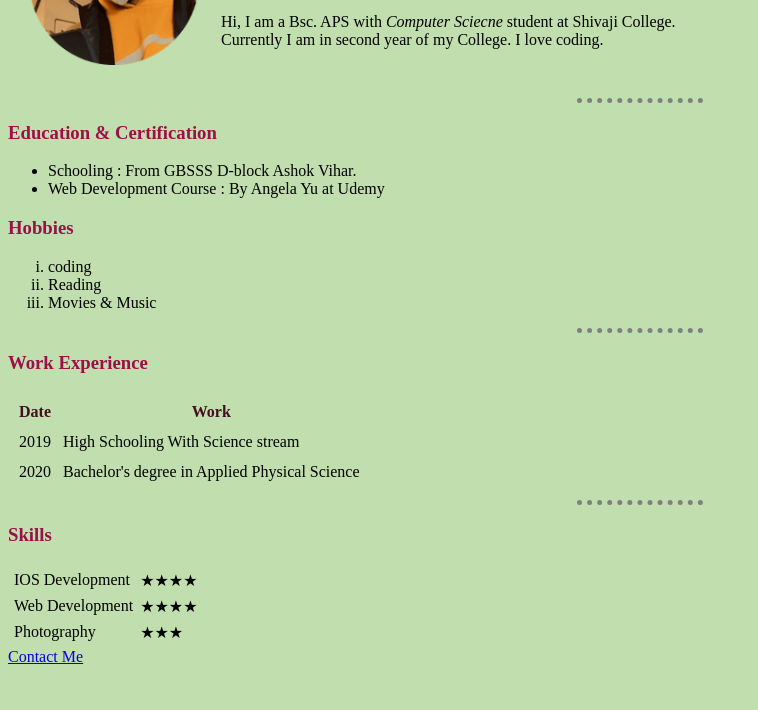
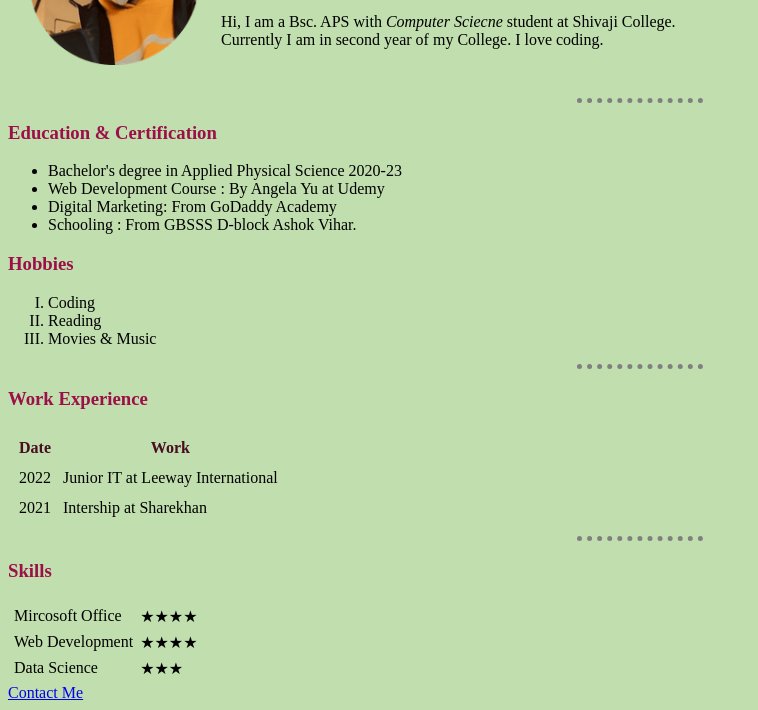
Before and after one commit to Amrendram11/Cv, a plain HTML site: page index.html in a window 1280 px wide. Shown: the part 134-844 px from the top of the page, without its empty margins (0-758 px from the left). Before the commit the page ends 808 px from the top, so only its background shows below. Drawn offline with Linux system fonts and the light colour scheme; files that its build step writes are made by us from their sources.

Commit message:
adding new details

```diff
--- a/index.html
+++ b/index.html
@@ -5,7 +5,7 @@
     <meta http-equiv="X-UA-Compatible" content="IE=edge">
     <meta name="viewport" content="width=device-width, initial-scale=1.0">
     <title>Amrendram's Personal Site</title>
-    <link rel="stylesheet" href="styles.css">
+    <link rel="stylesheet" href="CSS/styles.css">
 
 </head>
   <body>
@@ -13,28 +13,28 @@
           <tr>
               <td><img src="kumar.png" alt="Kumar Amrendram linkdln Picture"></td>
               <td>
-
                 <h1>Kumar Amrendram</h1>
                 <p><em>Student at <strong><a href="https://www.shivajicollege.ac.in/">Shivaji College</a></strong></em></p>
                 <p>
                     Hi, I am a Bsc. APS with <em>Computer Sciecne </em>student at Shivaji College.<br>
                     Currently I am in second year of my College. I love coding.
                 </p>
-
               </td>
           </tr>
       </table>
     <hr>
     <h3>Education & Certification</h3>
     <ul>
+        <li>Bachelor's degree in Applied Physical Science 2020-23</li>
+        <li>Web Development Course : By Angela Yu at Udemy</li>
+        <li>Digital Marketing: From GoDaddy Academy</li>
         <li>Schooling : From GBSSS D-block Ashok Vihar.</li>
-        <li>Web Development Course : By Angela Yu at Udemy</li>
     </ul>
     <h3>Hobbies</h3>
-    <ol type="i">
-        <li>coding</li>
-        <li>Reading</li>
-        <li>Movies & Music</li>
+    <ol type="I">
+        <li> Coding</li>
+        <li> Reading</li>
+        <li> Movies & Music</li>
     </ol>
     <hr>
         <!-- Work experience section starts -->
@@ -46,12 +46,12 @@
         </thead>
         <tbody align="left">
             <tr>
-                <td>2019</td>
-                <td>High Schooling With Science stream</td>
+                <td>2022</td>
+                <td>Junior IT at Leeway International</td>
             </tr>
             <tr>
-                <td>2020</td>
-                <td>Bachelor's degree in Applied Physical Science</td>
+                <td>2021</td>
+                <td>Intership at Sharekhan </td>
             </tr>
         </tbody>
         <tfoot></tfoot>
@@ -61,7 +61,7 @@
     <h3>Skills</h3>
     <table cellspacing="5">
         <tr>
-            <td>IOS Development</td>
+            <td>Mircosoft Office</td>
             <td>★★★★</td>
         </tr>
         <tr>
@@ -69,7 +69,7 @@
             <td>★★★★</td>
         </tr>
         <tr>
-            <td>Photography</td>
+            <td>Data Science</td>
             <td>★★★</td>
         </tr>
     </table>
```
